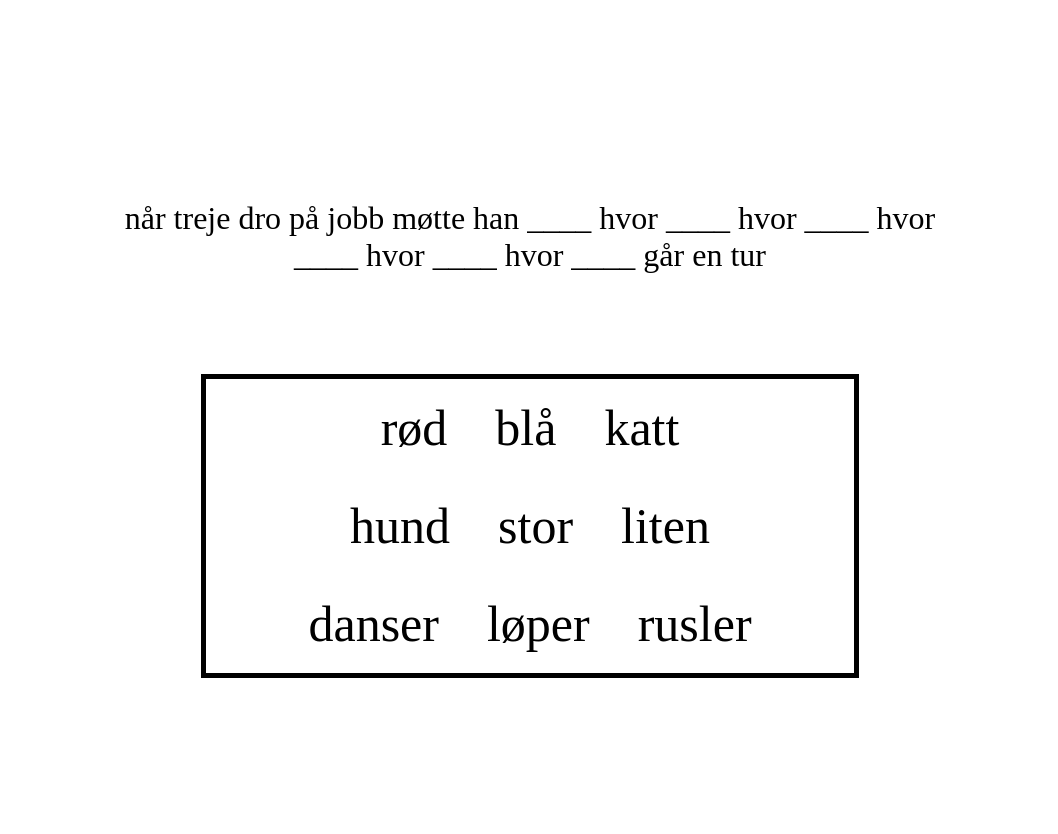
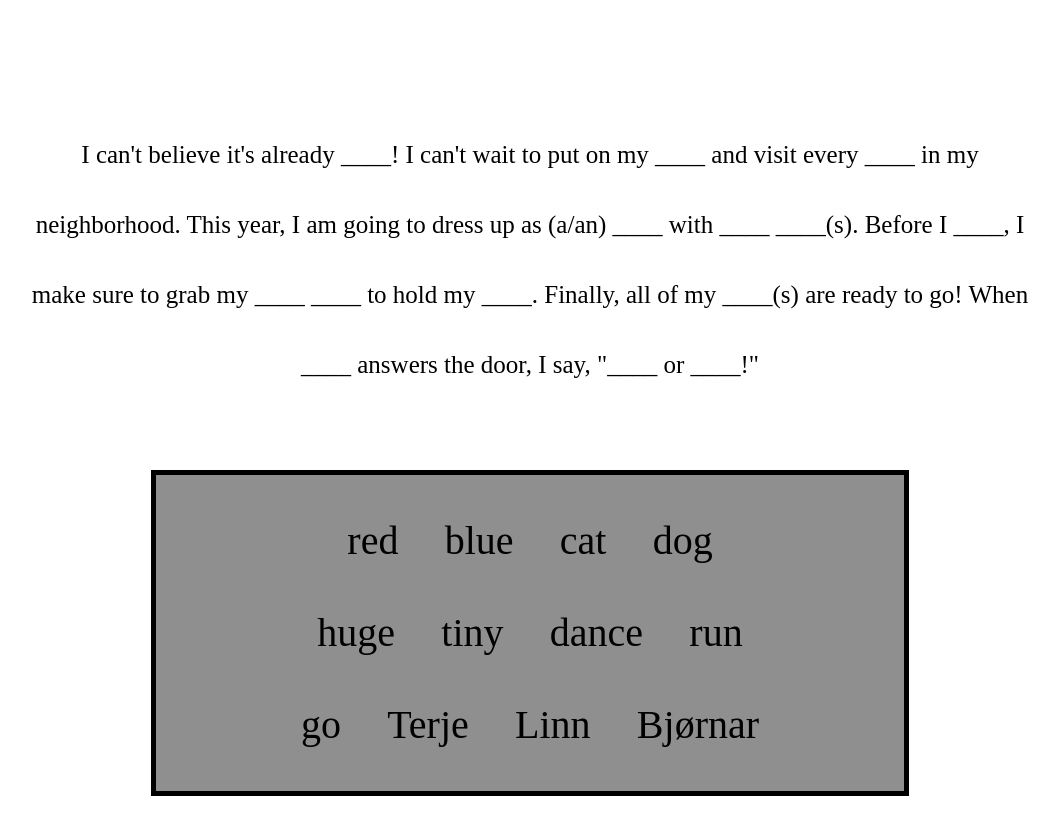
Before and after one commit to Flygonyu/historie-team2, a plain HTML site: page index.html in a window 1280 px wide. Shown: the whole page, without its empty margins (110-1168 px from the left). Before the commit the page ends 800 px from the top, so only its background shows below. Drawn offline with Linux system fonts and the light colour scheme.

Commit message:
added story
Story + some css changes

```diff
--- a/css.css
+++ b/css.css
@@ -24,7 +24,7 @@ div {
     /* float: left;
     clear: left;  */
     display: inline-block;
-    font-size: 2rem;
+    font-size: 25px;
 }
 
 
@@ -64,15 +64,18 @@ div {
     width: 60%;
     height: 40%;
     text-align: center;
+    background-color: rgb(143, 143, 143);
+    padding:20px;
 }
 
 #ordUt div {
     margin: 10px;
-    font-size: 50px;
+    font-size: 40px;
     /* height: 80px;
     width: 90px; */
     /* background-color: green; */
-    padding: 10px;
+    padding: 1px 10px;
+
 }
 
 #ordUt div:hover {
@@ -89,18 +92,20 @@ div {
 } */
 
 .valgt {
-    outline: rgb(61, 57, 57) outset 5px;
-    /* padding: 2px; */
-    /* border-radius: 10px; */
-    background-color: rgba(119, 136, 153, 0.438);
-    /* box-shadow: 0px 2px 3px 1px #000000; */
+    /* outline: rgb(61, 57, 57) outset 5px; */
+    border-radius: 10px;
+    background-color: rgba(77, 83, 90, 0.438);
+    box-shadow: 0px 2px 3px 1px #000000;
+    text-shadow: dimgrey;
 }
 
 #app {
-    margin: 100px;
+    margin: 50px;
     /* text-align: center; */
 }
 
 section {
-    margin: 100px;
+    margin: 70px;
+    /* padding: 20px; */
+    line-height: 70px;
 }
--- a/javascripten.js
+++ b/javascripten.js
@@ -4,15 +4,18 @@ let lagretOrd = '____';
 
 let ordUt = [
     '',
-    'rød',
-    'blå',
-    'katt',
-    'hund',
-    'stor',
-    'liten',
-    'danser',
-    'løper',
-    'rusler',
+    'red',
+    'blue',
+    'cat',
+    'dog',
+    'huge',
+    'tiny',
+    'dance',
+    'run',
+    'go',
+    'Terje',
+    'Linn',
+    'Bjørnar',
 ]
 
 let ordInn = [
@@ -26,19 +29,24 @@ let ordInn = [
     '____',
     '____',
     '____',
+    '____',
+    '____',
+    '____',
+    '____',
+    '____',
 ]
 
 let erValgt = [
     '',
-    '',
-    '',
-    '',
-    '',
-    '',
-    '',
-    '',
-    '',
-    '',
+    // '',
+    // '',
+    // '',
+    // '',
+    // '',
+    // '',
+    // '',
+    // '',
+    // '',
 
 ]
 
@@ -51,13 +59,31 @@ showView();
 function showView() {
     document.getElementById('app').innerHTML = `
     <section id='historie'>
-       når treje dro på jobb møtte han
-      <div onclick="slipp(1,this)">${ordInn[1]}</div> hvor
-      <div onclick="slipp(2,this)">${ordInn[2]}</div> hvor
-      <div onclick="slipp(3,this)">${ordInn[3]}</div> hvor
-      <div onclick="slipp(4,this)">${ordInn[4]}</div> hvor
-      <div onclick="slipp(5,this)">${ordInn[5]}</div> hvor
-      <div onclick="slipp(6,this)">${ordInn[6]}</div> går en tur
+       I can't believe it's already
+      <div onclick="slipp(1,this)">${ordInn[1]}</div>!
+      I can't wait to put on my
+      <div onclick="slipp(2,this)">${ordInn[2]}</div>
+      and visit every
+      <div onclick="slipp(3,this)">${ordInn[3]}</div>
+      in my neighborhood. This year, I am going to dress up as (a/an)
+      <div onclick="slipp(4,this)">${ordInn[4]}</div>
+      with
+      <div onclick="slipp(5,this)">${ordInn[5]}</div>
+      <div onclick="slipp(6,this)">${ordInn[6]}</div>(s).
+      Before I
+      <div onclick="slipp(7,this)">${ordInn[7]}</div>,
+      I make sure to grab my
+      <div onclick="slipp(8,this)">${ordInn[8]}</div>
+      <div onclick="slipp(9,this)">${ordInn[9]}</div>
+      to hold my
+      <div onclick="slipp(10,this)">${ordInn[10]}</div>.
+      Finally, all of my
+      <div onclick="slipp(11,this)">${ordInn[11]}</div>(s)
+      are ready to go! When
+      <div onclick="slipp(12,this)">${ordInn[12]}</div>
+      answers the door, I say,
+      "<div onclick="slipp(13,this)">${ordInn[13]}</div> or
+      <div onclick="slipp(14,this)">${ordInn[14]}</div>!"
 
     </section>
 
@@ -65,13 +91,17 @@ function showView() {
     <section id='ordUt'>
       <div class="${erValgt[1]}" onclick="grab(1, this)">${ordUt[1]}</div>
       <div class="${erValgt[2]}" onclick="grab(2, this)">${ordUt[2]}</div>
-      <div class="${erValgt[3]}" onclick="grab(3, this)">${ordUt[3]}</div><br>
-      <div class="${erValgt[4]}" onclick="grab(4, this)">${ordUt[4]}</div>
+      <div class="${erValgt[3]}" onclick="grab(3, this)">${ordUt[3]}</div>
+      <div class="${erValgt[4]}" onclick="grab(4, this)">${ordUt[4]}</div><br>
       <div class="${erValgt[5]}" onclick="grab(5, this)">${ordUt[5]}</div>
-      <div class="${erValgt[6]}" onclick="grab(6, this)">${ordUt[6]}</div><br>
+      <div class="${erValgt[6]}" onclick="grab(6, this)">${ordUt[6]}</div>
       <div class="${erValgt[7]}" onclick="grab(7, this)">${ordUt[7]}</div>
-      <div class="${erValgt[8]}" onclick="grab(8, this)">${ordUt[8]}</div>
+      <div class="${erValgt[8]}" onclick="grab(8, this)">${ordUt[8]}</div><br>
       <div class="${erValgt[9]}" onclick="grab(9, this)">${ordUt[9]}</div>
+      <div class="${erValgt[10]}" onclick="grab(10, this)">${ordUt[10]}</div>
+      <div class="${erValgt[11]}" onclick="grab(11, this)">${ordUt[11]}</div>
+      <div class="${erValgt[12]}" onclick="grab(12, this)">${ordUt[12]}</div>
+
 
     </section>
       `;
@@ -85,7 +115,7 @@ function showView() {
 function grab(nummer, x) {
     lagretOrd = x.innerHTML;
     // x.classList.toggle('highlight');
-    erValgt = ['', '', '', '', '', '', '', '', '', '', ]
+    erValgt = ['',]
     erValgt[nummer] = 'valgt';
     showView();
 }
```
